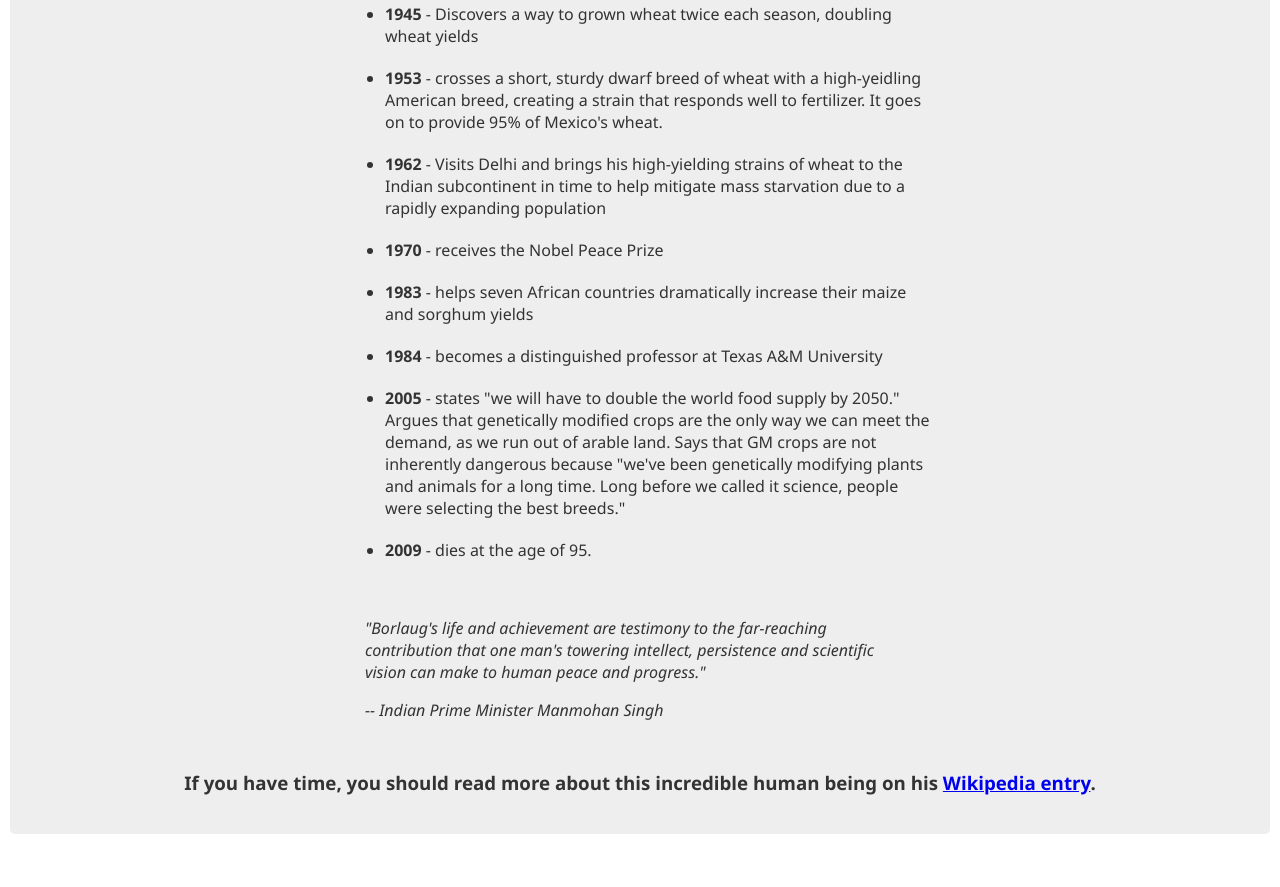
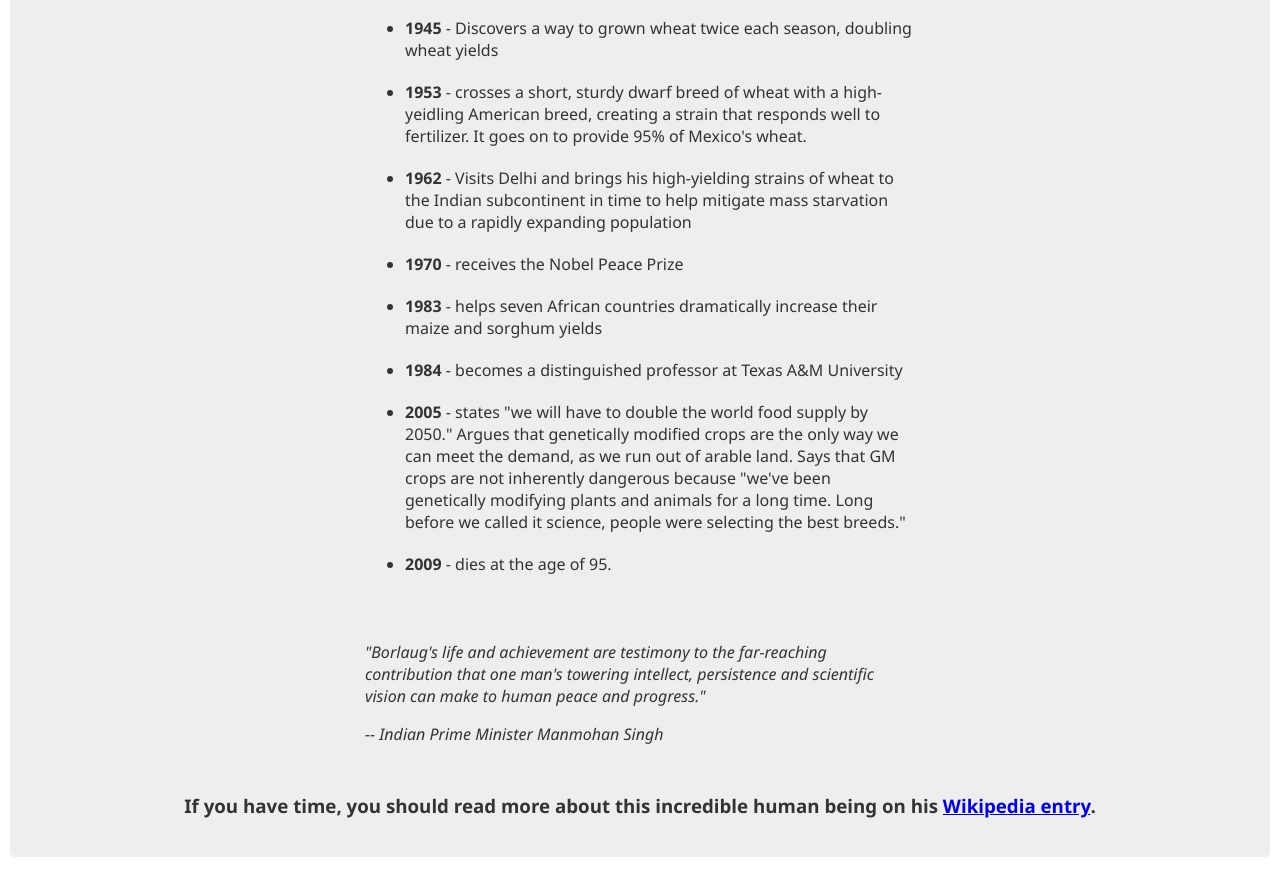
Before and after one commit to m3l1nk4/tribute-page, a plain HTML site: page index.html in a window 1280 px wide. Shown: the part 1289-2176 px from the top of the page. Before the commit the page ends 2153 px from the top, so only its background shows below. Drawn offline with Linux system fonts and the light colour scheme.

Commit message:
Correct paddings and margins

```diff
--- a/styles.css
+++ b/styles.css
@@ -51,15 +51,15 @@ blockquote {
 }
 
 li {
-  padding: 10px 0;
+  margin: 20px;
 }
 
 blockquote {
   font-style: italic;
-  padding: 30px 0;
+  padding: 30px 15px;
 }
 
 section > h3:last-of-type {
-  margin-left: 10px;
-  margin-right: 10px;
+  margin-left: 20px;
+  margin-right: 20px;
 }
```
